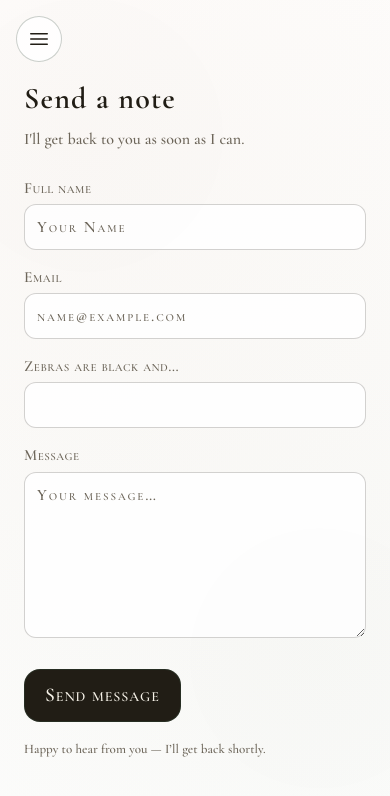
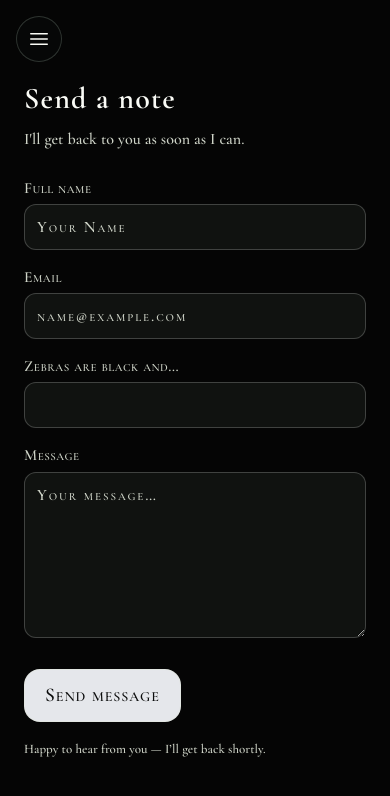
Before and after one commit to achntj/www, a Next.js app: page /contact in a window 390 px wide. Shown: the top 796 px of the page. Built offline with nearby package versions, Linux system fonts and the light colour scheme.

Commit message:
fix: body and main colors on mobile

```diff
--- a/app/globals.css
+++ b/app/globals.css
@@ -16,6 +16,8 @@
 
 @layer base {
   :root {
+    --app-shell: #f3ede3;
+    --surface: rgba(255, 255, 255, 0.8);
     --ink: #211d15;
     --muted-ink: #4f4a3f;
     --soft-ink: #6d665a;
@@ -42,6 +44,8 @@
   }
 
   :root.dark {
+    --app-shell: #050505;
+    --surface: rgba(0, 0, 0, 0.2);
     --ink: #fafbf6;
     --muted-ink: #e6e9e1;
     --soft-ink: #cfd4c8;
@@ -60,12 +64,27 @@
 }
 
 @layer base {
+  /* On mobile, match the main surface to the base shell color */
+  @media (max-width: 767px) {
+    :root {
+      --surface: var(--app-shell);
+    }
+
+    :root.dark {
+      --surface: var(--app-shell);
+    }
+  }
+
+  html {
+    background: var(--app-shell);
+    background-color: var(--app-shell);
+    color: var(--ink);
+  }
+
   body {
     color: var(--ink);
-    background:
-      radial-gradient(120% 120% at 22% 12%, rgba(var(--blush), 0.12), transparent 48%),
-      radial-gradient(140% 140% at 84% 76%, rgba(var(--sage), 0.12), transparent 50%),
-      linear-gradient(180deg, var(--shell), var(--paper) 48%, var(--paper-veil) 92%);
+    background: var(--app-shell);
+    background-color: var(--app-shell);
     font-family: var(--font-body, var(--font-serif));
     font-size: 19.5px;
     font-weight: 560;
@@ -81,7 +100,13 @@
 
   .dark body {
     color: var(--ink);
-    background: #0b0c0c fixed;
+    background: var(--app-shell);
+    background-color: var(--app-shell);
+  }
+
+  .dark html {
+    background: var(--app-shell);
+    color: var(--ink);
   }
 
   ::selection {
@@ -370,12 +395,24 @@
     font-size: var(--type-base);
   }
 
-  /* Chrome Autocomplete input bg fix */
+  /* Autofill: keep text readable and background aligned with theme */
   input:-webkit-autofill,
   input:-webkit-autofill:hover,
   input:-webkit-autofill:focus,
-  input:-webkit-autofill:active {
-    transition: background-color 5000s ease-in-out 0s;
+  input:-webkit-autofill:active,
+  textarea:-webkit-autofill,
+  textarea:-webkit-autofill:hover,
+  textarea:-webkit-autofill:focus,
+  textarea:-webkit-autofill:active,
+  select:-webkit-autofill,
+  select:-webkit-autofill:hover,
+  select:-webkit-autofill:focus,
+  select:-webkit-autofill:active {
+    -webkit-text-fill-color: var(--ink);
+    caret-color: var(--ink);
+    box-shadow: 0 0 0 1000px var(--pill) inset;
+    transition: background-color 9999s ease-in-out 0s;
+    border-color: var(--hairline);
   }
 
   * {
--- a/app/layout.tsx
+++ b/app/layout.tsx
@@ -16,7 +16,7 @@ export default function RootLayout({
   children: React.ReactNode;
 }) {
   return (
-    <html lang="en" suppressHydrationWarning>
+    <html lang="en" className="dark" suppressHydrationWarning>
       <head>
         <link
           rel="preload"
@@ -37,9 +37,9 @@ export default function RootLayout({
           crossOrigin="anonymous"
         />
       </head>
-      <body className="md:dark:bg-black md:bg-[#F8F5E6] bg-[#FCF6EA] dark:bg-black">
+      <body className="bg-[color:var(--app-shell)] dark:bg-[color:var(--app-shell)]">
         <ThemeProvider
-          defaultTheme="light"
+          defaultTheme="dark"
           enableSystem={false}
           attribute="class"
         >
--- a/components/Base.tsx
+++ b/components/Base.tsx
@@ -37,7 +37,7 @@ export default function Base({ children }: { children: React.ReactNode }) {
   return (
     <>
       <div
-        className={`${body.variable} ${display.variable} min-h-screen text-[color:var(--ink)] flex-grow dark:text-[#d6d9de] md:flex items-center justify-center md:p-4 bg-[#f3ede3] dark:bg-[#050505]`}
+        className={`${body.variable} ${display.variable} min-h-screen text-[color:var(--ink)] flex-grow dark:text-[#d6d9de] md:flex items-center justify-center md:p-4 bg-[color:var(--app-shell)]`}
       >
         <div className="w-full max-w-7xl md:h-[80vh] md:border border-[color:rgba(52,72,54,0.24)] dark:border-[color:rgba(122,136,125,0.24)] md:rounded-2xl overflow-hidden shadow-[0_24px_70px_-48px_rgba(24,27,24,0.6)] flex relative backdrop-blur-[0.75px] bg-white/90 dark:bg-[#070808]">
           <div className="hidden p-2 xl:block absolute top-0 left-56 z-10 pointer-events-none">
@@ -51,7 +51,7 @@ export default function Base({ children }: { children: React.ReactNode }) {
           <Nav open={open} setOpen={setOpen} />
           <main
             ref={mainRef}
-            className="panel-surface flex-1 p-6 md:p-10 pt-16 md:pt-10 type-reading md:type-reading leading-[1.62] tracking-[0.002em] font-[540] overflow-auto md:border-l border-[color:rgba(48,68,51,0.2)] dark:border-[color:rgba(105,118,107,0.26)] mt-0 min-h-screen md:min-h-full bg-white/80 dark:bg-black/20"
+            className="panel-surface flex-1 p-6 md:p-10 pt-16 md:pt-10 type-reading md:type-reading leading-[1.62] tracking-[0.002em] font-[540] overflow-auto md:border-l border-[color:rgba(48,68,51,0.2)] dark:border-[color:rgba(105,118,107,0.26)] mt-0 min-h-screen md:min-h-full bg-[color:var(--surface)]"
           >
             {children}
           </main>
```
